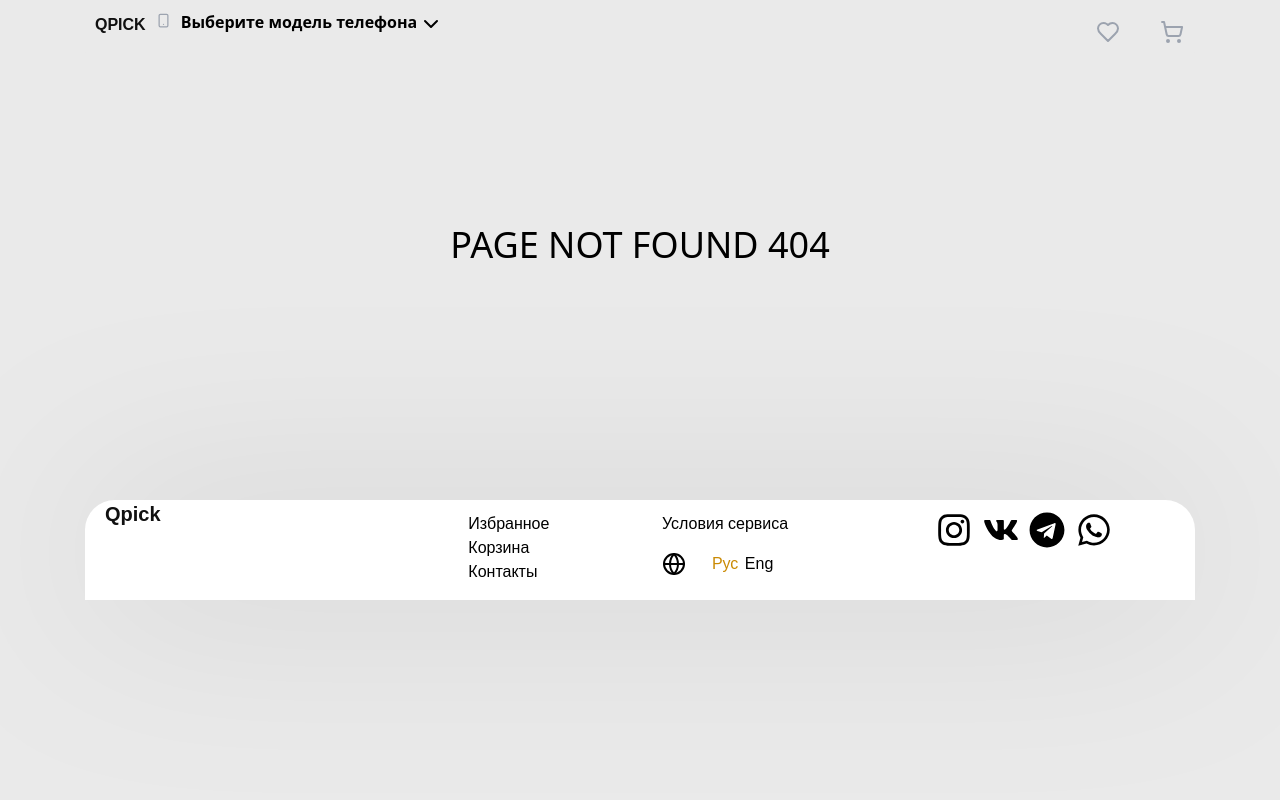
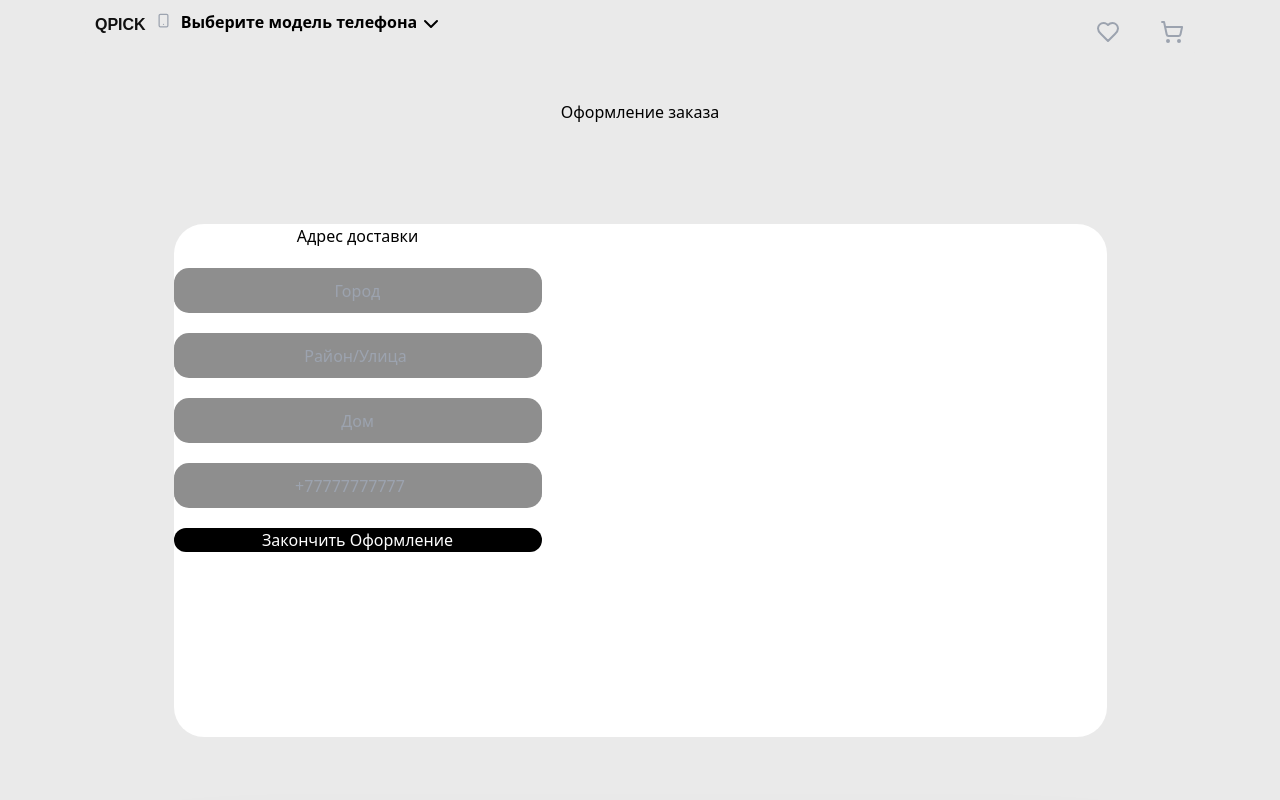
Before and after one commit to AhmadAsoev/phone-shop, a React (Vite) app: page /order in a window 1280 px wide. Before the commit this address had no page. Shown: the top 800 px of the page. Built offline with nearby package versions, Linux system fonts and the light colour scheme.

Commit message:
Add React-hook-form

```diff
--- a/package.json
+++ b/package.json
@@ -14,6 +14,7 @@
     "lucide-react": "^0.468.0",
     "react": "^18.3.1",
     "react-dom": "^18.3.1",
+    "react-hook-form": "^7.54.2",
     "react-icons": "^5.4.0",
     "react-router-dom": "^7.1.1"
   },
--- a/src/App.tsx
+++ b/src/App.tsx
@@ -5,11 +5,9 @@ import Favorite from './pages/favorite/Favorite';
 import Layout from './layout/layout';
 import Service from './pages/about/Service';
 import Contacts from './pages/contacts/Contacts';
-// import Header from './components/Header';
 import NotFound from './pages/notFound/NotFound';
 import HomePage from './pages/homePage/HomePage';
-// import Contacts from './pages/contacts/Contacts'
-
+import Order from './components/Order';
 
 interface IButtonContext {
   isOpen: boolean;
@@ -28,12 +26,13 @@ export default function App() {
       <Router>
         <Routes>
           <Route path="/" element={<Layout />}>
-            <Route path='/' element={<HomePage/> } />
+            <Route path="/" element={<HomePage />} />
             <Route path="/favorite" element={<Favorite />} />
+            <Route path="/condition" element={<Service />} />
+            <Route path="/contacts" element={<Contacts />} />
             <Route path="/basket" element={<Basket />} />
-            <Route path='/condition' element={<Service />} />
-            <Route path='/contacts' element={<Contacts />} />
-            <Route path='*' element={<NotFound/>} />
+            <Route path='/order' element={<Order/>} />
+            <Route path="*" element={<NotFound />} />
           </Route>
         </Routes>
       </Router>
--- a/src/components/Footer.tsx
+++ b/src/components/Footer.tsx
@@ -5,7 +5,7 @@ import { Link } from 'react-router-dom';
 export default function Footer() {
   return (
 
-    <footer className="footer-block max-w-[1110px] h-[100px] bg-[#FFFFFF]  mx-auto rounded-t-[30px] drop-shadow-custom grid grid-cols-3 gap-10 mt-[100px]">
+    <footer className="footer-block w-[1110px] h-[100px] bg-[#FFFFFF]  mx-auto rounded-t-[30px] drop-shadow-custom grid grid-cols-3 gap-10 mt-[250px]   ">
       <Link to="/">
         <span className="footer-title h-[30px] font-montserrat font-bold text-xl  text-[#101010] pl-5 pt-3">
           Qpick
--- a/src/components/Map.tsx
+++ b/src/components/Map.tsx
@@ -4,7 +4,7 @@ export default function MyYandexMap() {
   return (
       <YMaps>
           <div className="w-[722px], h-[424px] rounded-[10px] mx-auto mt-6" >
-              <Map defaultState={{ center: [38.582746, 68.783325], zoom:10}} width='100%' height='100%' >
+              <Map defaultState={{ center: [38.582746, 68.783325], zoom:20}} width='100%' height='100%' >
                   <Placemark geometry={[38.582746,68.783325]}/>
               </Map>
           </div>
--- a/src/components/Order.tsx
+++ b/src/components/Order.tsx
@@ -1,14 +1,72 @@
+import { useForm } from 'react-hook-form';
+// import { IELement } from '../data/products';
 
 export default function Order() {
+  const {
+    register,
+    handleSubmit,
+    formState: { errors },
+  } = useForm();
+
+  const onSubmit = (data: any) => {
+    alert(`Ваш заказ  ${Math.round(Math.random()*101)}`);
+  };
+
   return (
     <div>
+      <h2 className="mx-auto text-center mt-[100px]">Оформление заказа</h2>
+      <div className="bg-[#FFFFFF] w-[933px] h-[513px] mx-auto mt-[100px] text-center rounded-[30px]">
+        <form className="w-[445px] h-[400px] " onSubmit={handleSubmit(onSubmit)}>
+          <div className="form-order-block w-[368px] h-[251px] flex justify-between flex-col space-y-5 ">
+            <h3 className="title-order">Адрес доставки</h3>
+            <div className="form-labels-block w-[368px] h-[158px] ">
+              <label className="bg-[#D6D6D6] ">
+                <input
+                  className="bg-[#8E8E8E] h-[45px] w-[368px] rounded-[15px] text-center  text-white  "
+                  {...register('city', { required: 'Город не выбран' })}
+                  placeholder="Город"
+                />
+                {errors.city && <p>{errors.city?.message}</p>}
+              </label>
+            </div>
+            <div className="form-labels-block w-[368px] h-[158px]">
+              <label className="bg-[#D6D6D6] ">
+                <input
+                  className="bg-[#8E8E8E] h-[45px] w-[368px] rounded-[15px] text-center text-white"
+                  {...register('street', { required: 'Улица/район не выбран' })}
+                  placeholder="Район/Улица "
+                />
+                {errors.street && <p>{errors.street?.message}</p>}
 
+              </label>
+            </div>
+            <div className="form-labels-block w-[368px] h-[158px]">
+              <label className="bg-[#D6D6D6] ">
+                <input
+                  className="bg-[#8E8E8E] h-[45px] w-[368px] rounded-[15px] text-center text-white "
+                  {...register('house', { required: 'Дом не выбран' })}
+                  placeholder="Дом"
+                />
+              </label>
+              {errors.house && <p>{errors.house?.message}</p>}
 
+            </div>
+            <div className="form-labels-block w-[368px] h-[158px]">
+              <label className="bg-[#D6D6D6] ">
+                <input
+                  type='number'
+                  className="bg-[#8E8E8E] h-[45px] w-[368px] rounded-[15px] text-center appearance-none "
+                  {...register('phone', { required: 'Введите номер телефона', pattern: {value: /^[0-9]+$/, message: 'Разрешены только числа'} })}
+                  placeholder="+77777777777"
+                />
+              </label>
+              {errors.phone && <p>{errors.phone?.message}</p>}
 
-
-
-
-
+            </div>
+            <button type='submit' className='bg-black text-white rounded-[24px] w-[368px] h-[50px] text-center'>Закончить Оформление</button>
+          </div>
+        </form>
+      </div>
     </div>
-  )
+  );
 }
--- a/src/layout/layout.tsx
+++ b/src/layout/layout.tsx
@@ -6,8 +6,9 @@ export default function Layout() {
   return (
     <>
       <Header />
-
-      <Outlet />
+      <main className='flex-1'>
+        <Outlet />
+      </main>
 
       <Footer />
     </>
--- a/src/pages/basket/Basket.tsx
+++ b/src/pages/basket/Basket.tsx
@@ -6,9 +6,9 @@ import { useEffect, useState } from 'react';
 
 export default function Basket() {
   const [basket, setBasket] = useState([]);
+  // const [isTotal, setTotal] = setTotal([]);
 
   useEffect(() => {
-    console.log('я вызываюсь один раз');
     const basketOfStorage = JSON.parse(localStorage.getItem('basket') || '[]');
     setBasket(basketOfStorage);
   }, []);
@@ -18,6 +18,10 @@ export default function Basket() {
     setBasket(updateBasket);
     localStorage.setItem('basket', JSON.stringify(updateBasket));
   };
+
+  const newBasket = basket.reduce((total: number, item: IELement) => {
+    return total + item.price;
+  }, 0);
 
   return (
     <>
@@ -73,6 +77,16 @@ export default function Basket() {
               </div>
             ))}
           </div>
+          <div className="w-[349px] h-[114px] rounded-[30px] bg-[#FFFFFF] drop-shadow-custom mt-[20px]">
+            <p className="font-montserrat font-bold text-[15px] leading-[18px] text-[#000000] mx-auto w-[200px] h-[18px] text-center pt-4">
+              Итого : {newBasket} ₸
+            </p>
+            <Link to="/order">
+              <button className="bg-[#101010] text-white rounded-[20px] text-center w-[349px] h-[65px] mt-[30px] mx-auto">
+                Перейти к оформлению{' '}
+              </button>
+            </Link>
+          </div>
         </div>
       )}
     </>
--- a/tailwind.config.js
+++ b/tailwind.config.js
@@ -7,19 +7,14 @@ export default {
   theme: {
     screens: {
       'sm': '640px',
-      // => @media (min-width: 640px) { ... }
 
       'md': '768px',
-      // => @media (min-width: 768px) { ... }
 
       'lg': '1024px',
-      // => @media (min-width: 1024px) { ... }
 
       'xl': '1280px',
-      // => @media (min-width: 1280px) { ... }
 
       '2xl': '1536px',
-      // => @media (min-width: 1536px) { ... }
     },
     extend: {
       fontFamily: {
```
Also changed, not shown: 1 other file (tests, documents, lock files or other folders).
